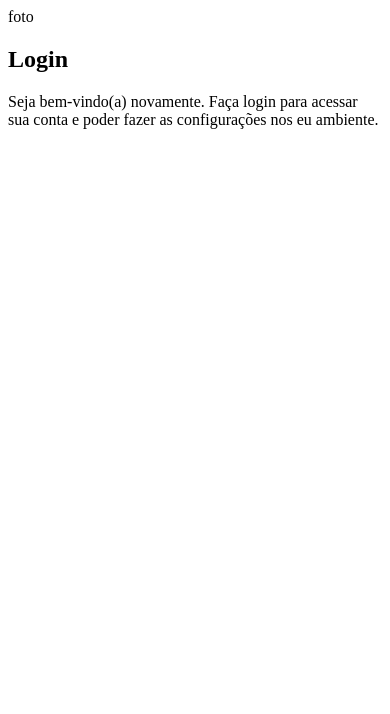
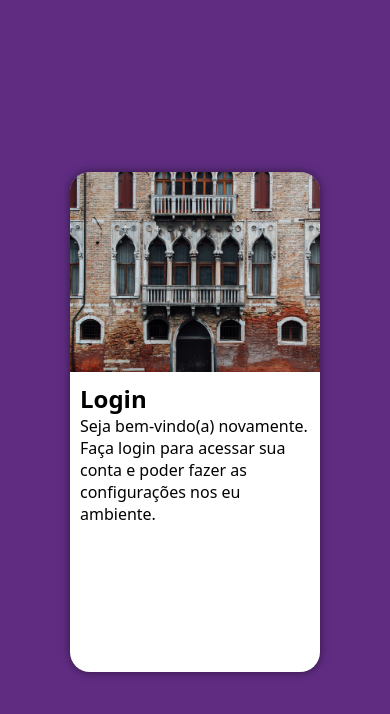
Before and after one commit to mendesfgabriel/projeto-login, a plain HTML site: page index.html in a window 390 px wide. Drawn offline with Linux system fonts and the light colour scheme.

Commit message:
Fiz o mobile first

```diff
--- a/estilos/style.css
+++ b/estilos/style.css
@@ -5,3 +5,48 @@
     Verde: #49a09d
     Lilás: #5f2c82
 */
+
+* {
+    font-family: system-ui, -apple-system, BlinkMacSystemFont, 'Segoe UI', Roboto, Oxygen, Ubuntu, Cantarell, 'Open Sans', 'Helvetica Neue', sans-serif;
+    padding: 0px;
+    margin: 0px;
+    box-sizing: border-box;
+}
+
+body, html {
+    background-color: #5f2c82;
+    height: 100vh;
+    width: 100vw;
+}
+
+main {
+    position: relative;
+    height: 100vh;
+    width: 100vw;
+}
+
+section#login {
+    position: absolute;
+    top: 50%;
+    left: 50%;
+    transform: translate(-50%, -50%);
+    overflow: hidden;
+
+    background-color: white;
+    width: 250px;
+    height: 500px;
+    border-radius: 20px;
+    box-shadow: 0px 0px 10px rgba(0, 0, 0, 0.5);
+}
+
+section#login > div#imagem {
+    display: block;
+    background: #5f2c82 url(../imagens/pexels-consuelo-borroni-17077796.jpg) no-repeat center center;
+    background-size: cover;
+    height: 200px;
+}
+
+section#login > div#form {
+    display: block;
+    padding: 10px;
+}
--- a/index.html
+++ b/index.html
@@ -11,7 +11,7 @@
     <main>
         <section id="login">
             <div id="imagem">
-                foto
+
             </div>
             <div id="form">
                 <h1>Login</h1>
```
